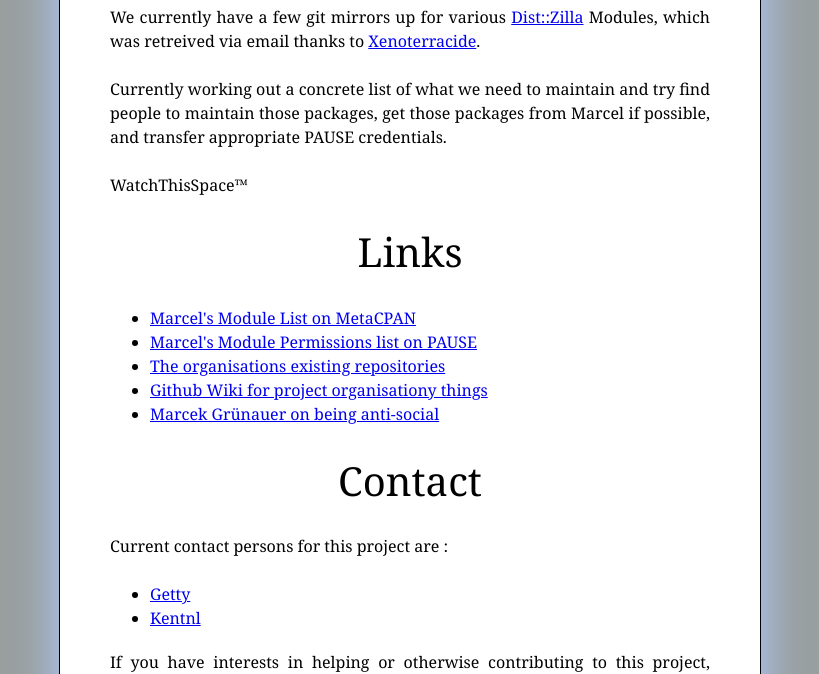
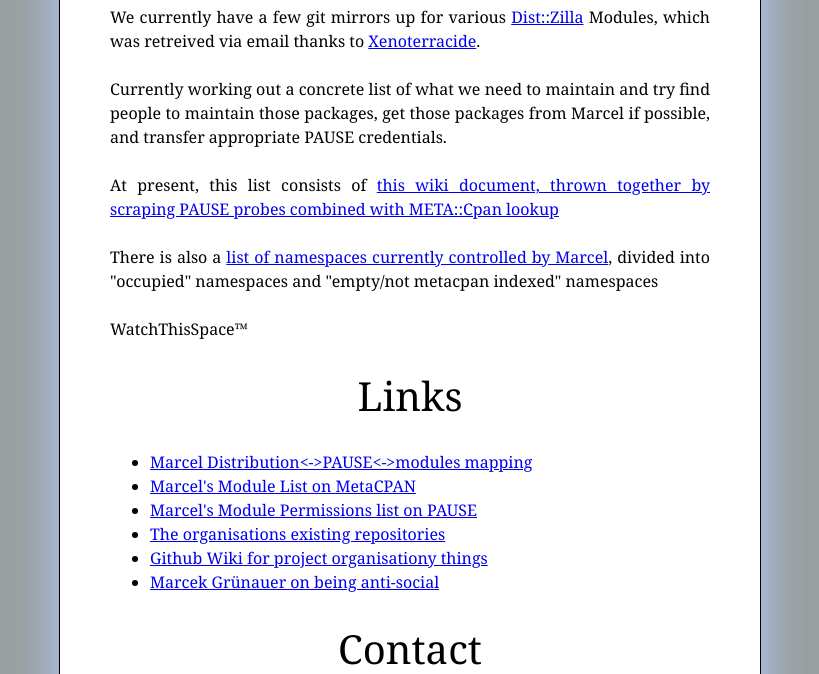
Before and after one commit to marcel-maint/marcel-maint.github.com, a plain HTML site: page index.html in a window 1280 px wide. Shown: the part 532-1206 px from the top of the page, without its empty margins (230-1049 px from the left). Drawn offline with Linux system fonts and the light colour scheme.

Commit message:
Update index, link to scraped data

```diff
--- a/index.html
+++ b/index.html
@@ -25,9 +25,12 @@
     </p>
     <p>Currently working out a concrete list of what we need to maintain and try find people to maintain those packages,
     get those packages from Marcel if possible, and transfer appropriate PAUSE credentials.</p>
+    <p>At present, this list consists of <a href="https://github.com/marcel-maint/marcel-maint.github.com/wiki/Marcel-Distributions.">this wiki document, thrown together by scraping PAUSE probes combined with META::Cpan lookup</a></p>
+    <p>There is also a <a href="https://github.com/marcel-maint/marcel-maint.github.com/wiki/Marcel-Packages">list of namespaces currently controlled by Marcel</a>, divided into "occupied" namespaces and "empty/not metacpan indexed" namespaces</p>
     <p>WatchThisSpace&trade;</p>
     <h1>Links</h1>
     <ul>
+      <li><a href="https://github.com/marcel-maint/marcel-maint.github.com/wiki/Marcel-Distributions.">Marcel Distribution&lt;-&gt;PAUSE&lt;-&gt;modules mapping</a></li>
       <li><a href="https://metacpan.org/author/MARCEL?sort=[[2,1]]">Marcel's Module List on MetaCPAN</a></li>
       <li><a href="https://pause.perl.org/pause/authenquery?pause99_peek_perms_by=a&pause99_peek_perms_query=MARCEL&pause99_peek_perms_sub=Submit">Marcel's Module Permissions list on PAUSE</a></li>
       <li><a href="https://github.com/marcel-maint">The organisations existing repositories</a></li>
```
